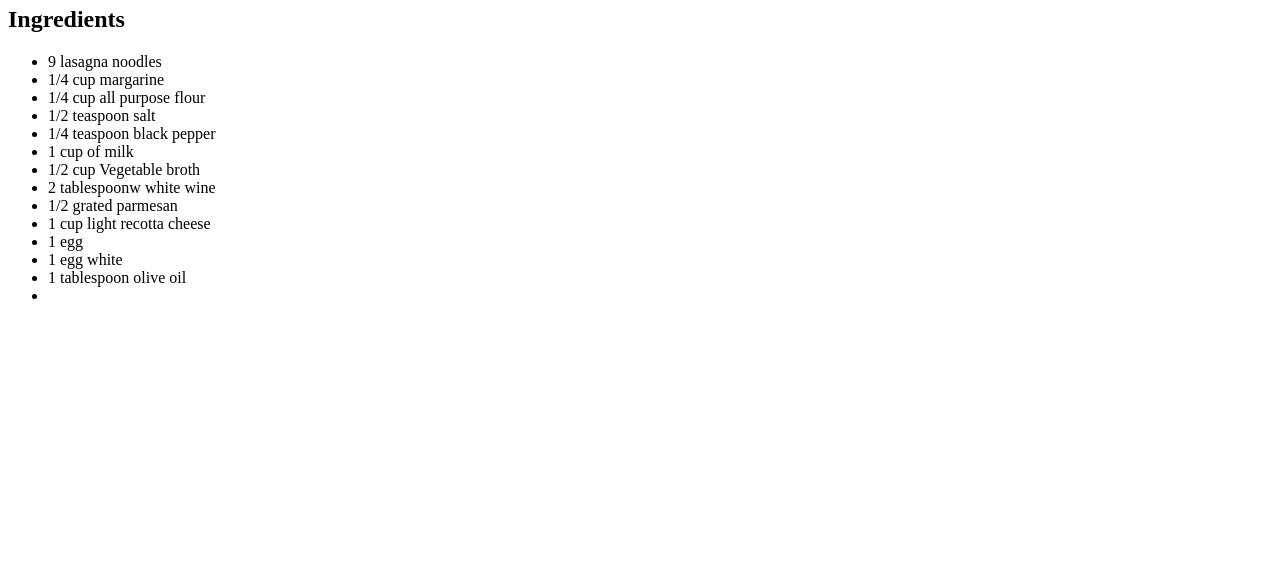
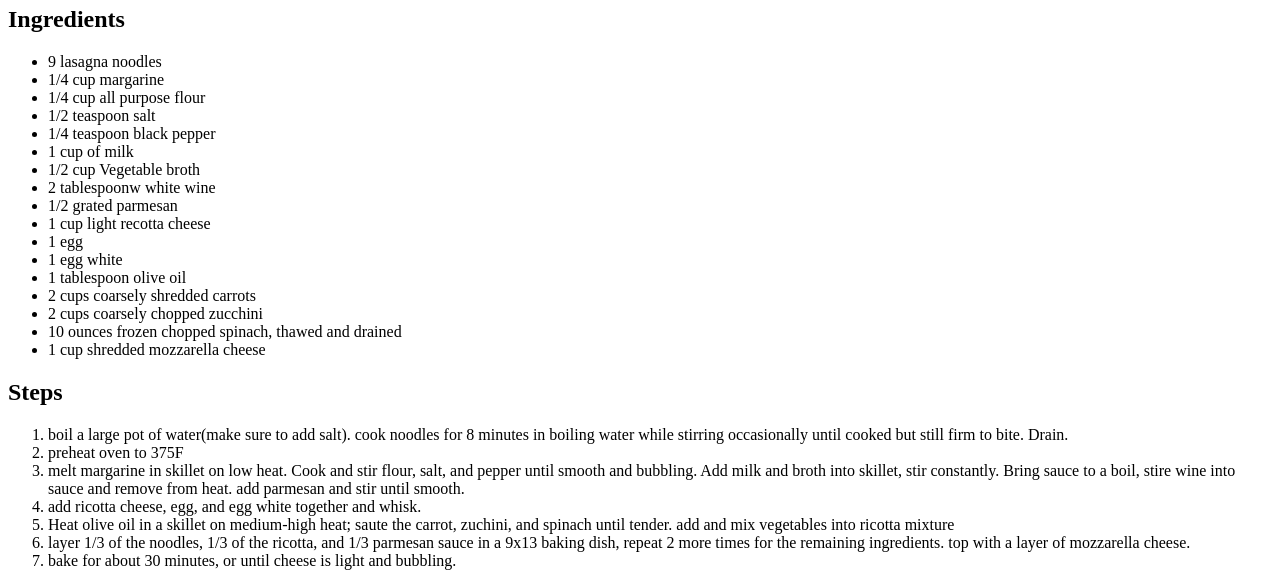
Before and after one commit to unofficialbs/odin-recipes, a plain HTML site: page recipes/lasagna.html in a window 1280 px wide. Shown: the part 497-1083 px from the top of the page. Before the commit the page ends 818 px from the top, so only its background shows below. Drawn offline with Linux system fonts and the light colour scheme.

Commit message:
finished lasagna page

```diff
--- a/recipes/lasagna.html
+++ b/recipes/lasagna.html
@@ -8,10 +8,12 @@
 <body>
     <h1>Debbie's Vegetable Lasagna</h1>
     <img src="https://imagesvc.meredithcorp.io/v3/mm/image?url=https%3A%2F%2Fimages.media-allrecipes.com%2Fuserphotos%2F2602303.jpg&w=595&h=595&c=sc&poi=face&q=60">
-    <h4>discription</h4>
-    <h1>vegetarian lasagna with carrot and zucchini</h1>
+    <h1>discription</h1>
+     <h4>a healthy vegetarian lasagna with carrot and zucchini</h4>
     <h2> Ingredients</h2>
-    <ul>
+
+    <ul> <!--ingredients-->
+
         <li>9 lasagna noodles</li>
         <li>1/4 cup margarine</li>
         <li>1/4 cup  all purpose flour</li>
@@ -25,9 +27,56 @@
         <li>1 egg</li>
         <li>1 egg white</li>
         <li>1 tablespoon olive oil</li>
-        <li></li>
+        <li>2 cups coarsely shredded carrots</li>
+        <li>2 cups coarsely chopped zucchini</li>
+        <li>10 ounces  frozen chopped spinach, thawed and drained</li>
+        <li>1 cup shredded mozzarella cheese</li>
+    </ul>
+    <h2>Steps</h2>
+    <ol><!--Steps-->
+         <li>
+            boil a large pot of water(make sure to add salt).
+            cook noodles for 8 minutes in boiling water while
+            stirring occasionally until cooked but still firm
+            to bite. Drain.
+            </li>
+
+            <li>preheat oven to 375F</li>
+
+            <li>
+                melt margarine in skillet on low heat.
+                Cook and stir flour, salt, and pepper
+                until smooth and bubbling. Add milk
+                and broth into skillet, stir constantly.
+                Bring sauce to a boil, stire wine into
+                sauce and remove from heat. add parmesan
+                and stir until smooth.
+            </li>
+
+            <li>
+                add ricotta cheese, egg, and egg white
+                together and whisk.
+            </li>
+
+            <li>Heat olive oil in a skillet on medium-high heat;
+                saute the carrot, zuchini, and spinach until tender.
+                add and mix vegetables into ricotta mixture
+            </li>
+
+            <li>
+                layer 1/3 of the noodles, 1/3 of the ricotta,
+                and 1/3 parmesan sauce in a 9x13 baking dish,
+                repeat 2 more times for the remaining ingredients.
+                top with a layer of mozzarella cheese.
+            </li>
+
+            <li>
+                bake for about 30 minutes, or until cheese is light
+                and bubbling.
+            </li>
+    </ol>
 
 
-    </ul>
+
 </body>
 </html>
```
